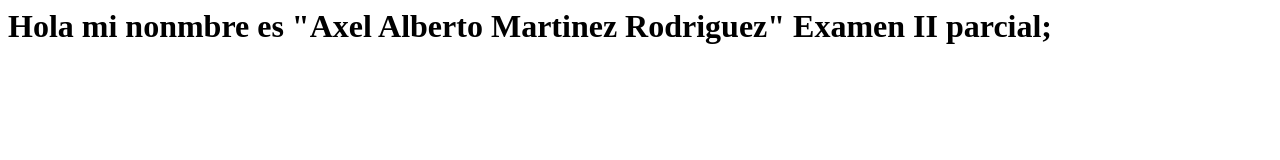
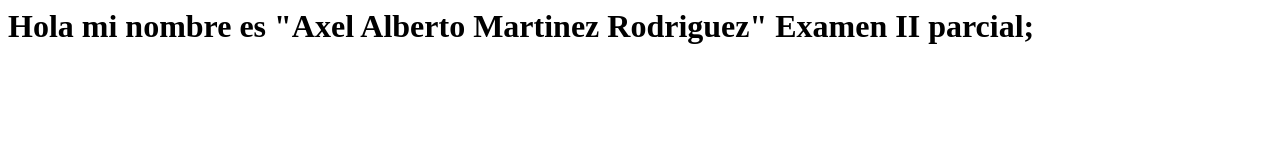
Before and after one commit to RodriguezAxel748/Examen, a plain HTML site: page index.html in a window 1280 px wide. Drawn offline with Linux system fonts and the light colour scheme.

Commit message:
Update index.html

```diff
--- a/index.html
+++ b/index.html
@@ -3,7 +3,7 @@
     <title> Examen control de versiones </title>
   </head>
   <body>
-    <h1> Hola mi nonmbre es "Axel Alberto Martinez Rodriguez" Examen II parcial;</h1>
+    <h1> Hola mi nombre es "Axel Alberto Martinez Rodriguez" Examen II parcial;</h1>
   </body>
   <Script> src="Funciones.js"</Script>
 </html>
```
